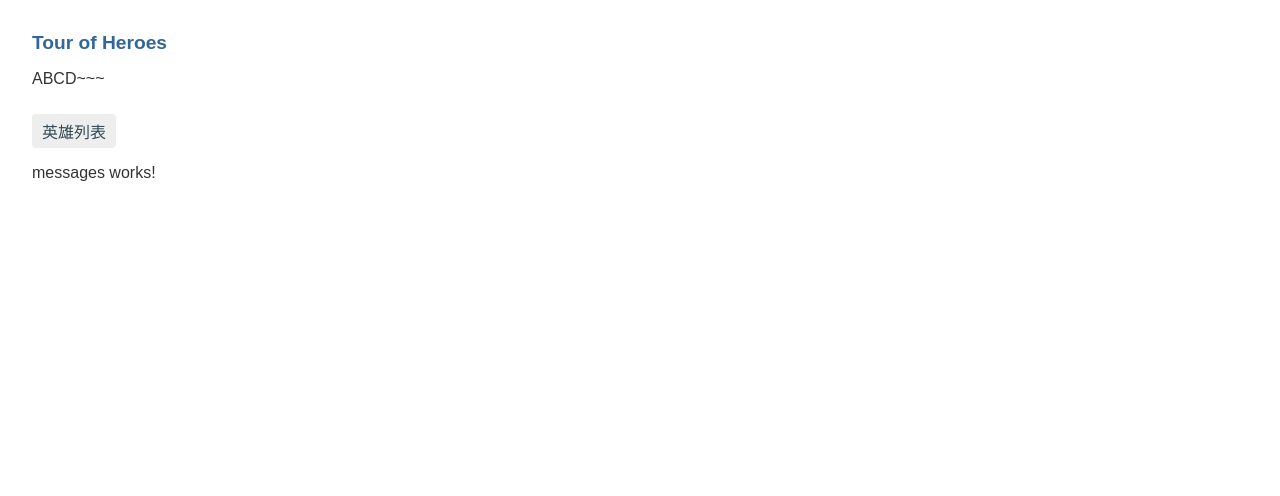
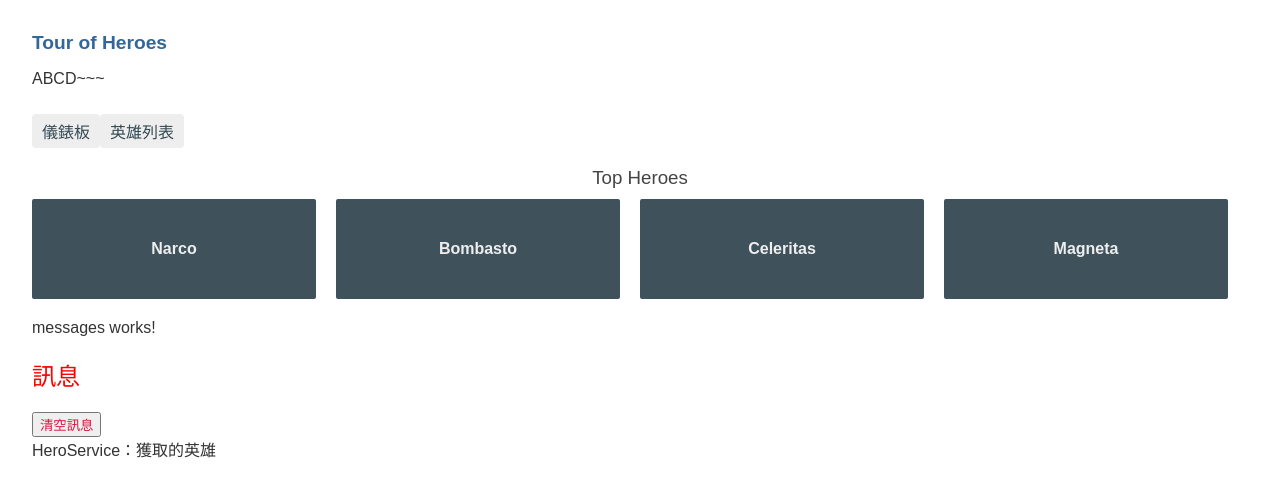
Before and after one commit to dannypc1628/Angular-Tour-of-Heroes, an Angular app: page /dashboard in a window 1280 px wide. Before the commit this address led to /. Shown: the top 496 px of the page. Built offline with nearby package versions, Linux system fonts and the light colour scheme.

Commit message:
建立儀錶板元件，並設定路由連結

```diff
--- a/src/app/app-routing.module.ts
+++ b/src/app/app-routing.module.ts
@@ -1,3 +1,4 @@
+import { DashboardComponent } from './dashboard/dashboard.component';
 import { NgModule } from '@angular/core';
 import { CommonModule } from '@angular/common';
 import { RouterModule, Routes } from '@angular/router';
@@ -5,6 +6,8 @@ import { HeroesComponent } from './heroes/heroes.component';
 
 const routes: Routes = [
   { path: 'heroes', component: HeroesComponent },
+  { path: 'dashboard', component: DashboardComponent },
+  { path: '', redirectTo: '/dashboard', pathMatch: 'full' },
 ];
 
 @NgModule({
--- a/src/app/app.component.html
+++ b/src/app/app.component.html
@@ -2,6 +2,7 @@
 
 <p>{{content}}</p>
 <nav>
+  <a routerLink="/dashboard">儀錶板</a>
   <a routerLink="/heroes">英雄列表</a>
 </nav>
 <router-outlet></router-outlet>
--- a/src/app/app.module.ts
+++ b/src/app/app.module.ts
@@ -7,13 +7,15 @@ import { HeroesComponent } from './heroes/heroes.component';
 import { HeroDetailComponent } from './hero-detail/hero-detail.component';
 import { MessagesComponent } from './messages/messages.component';
 import { AppRoutingModule } from './app-routing.module';
+import { DashboardComponent } from './dashboard/dashboard.component';
 
 @NgModule({
   declarations: [
     AppComponent,
     HeroesComponent,
     HeroDetailComponent,
-    MessagesComponent
+    MessagesComponent,
+    DashboardComponent
   ],
   imports: [
     BrowserModule,
--- /dev/null
+++ b/src/app/dashboard/dashboard.component.css
@@ -0,0 +1,63 @@
+/* DashboardComponent's private CSS styles */
+[class*='col-'] {
+  float: left;
+  padding-right: 20px;
+  padding-bottom: 20px;
+}
+[class*='col-']:last-of-type {
+  padding-right: 0;
+}
+a {
+  text-decoration: none;
+}
+*, *:after, *:before {
+  -webkit-box-sizing: border-box;
+  -moz-box-sizing: border-box;
+  box-sizing: border-box;
+}
+h3 {
+  text-align: center;
+  margin-bottom: 0;
+}
+h4 {
+  position: relative;
+}
+.grid {
+  margin: 0;
+}
+.col-1-4 {
+  width: 25%;
+}
+.module {
+  padding: 20px;
+  text-align: center;
+  color: #eee;
+  max-height: 120px;
+  min-width: 120px;
+  background-color: #3f525c;
+  border-radius: 2px;
+}
+.module:hover {
+  background-color: #eee;
+  cursor: pointer;
+  color: #607d8b;
+}
+.grid-pad {
+  padding: 10px 0;
+}
+.grid-pad > [class*='col-']:last-of-type {
+  padding-right: 20px;
+}
+@media (max-width: 600px) {
+  .module {
+    font-size: 10px;
+    max-height: 75px; }
+}
+@media (max-width: 1024px) {
+  .grid {
+    margin: 0;
+  }
+  .module {
+    min-width: 60px;
+  }
+}
--- /dev/null
+++ b/src/app/dashboard/dashboard.component.html
@@ -0,0 +1,10 @@
+<h3>Top Heroes</h3>
+<div class="grid grid-pad">
+  <a *ngFor="let hero of heroes" class="col-1-4">
+    <div class="module hero">
+      <h4>
+        {{hero.name}}
+      </h4>
+    </div>
+  </a>
+</div>
--- /dev/null
+++ b/src/app/dashboard/dashboard.component.ts
@@ -0,0 +1,24 @@
+import { HeroService } from './../hero.service';
+import { Component, OnInit } from '@angular/core';
+import { Hero } from '../hero';
+
+
+@Component({
+  selector: 'app-dashboard',
+  templateUrl: './dashboard.component.html',
+  styleUrls: ['./dashboard.component.css']
+})
+export class DashboardComponent implements OnInit {
+
+  heroes: Hero[] = [];
+
+  constructor(private heroService: HeroService) { }
+
+  ngOnInit(): void {
+    this.getHeroes();
+  }
+
+  getHeroes(): void {
+    this.heroService.getHeroes().subscribe(heroes => this.heroes = heroes.slice(1, 5));
+  }
+}
```
Also changed, not shown: 2 other files (tests, documents, lock files or other folders).
